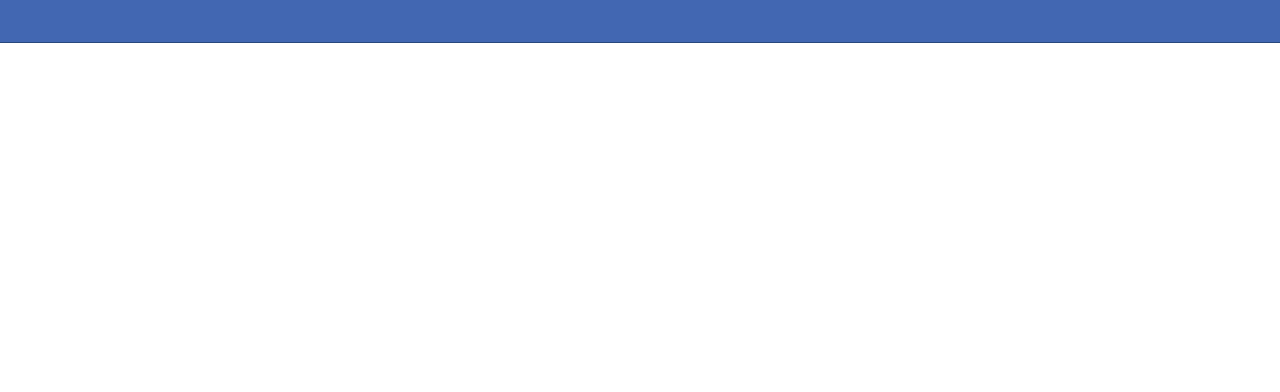
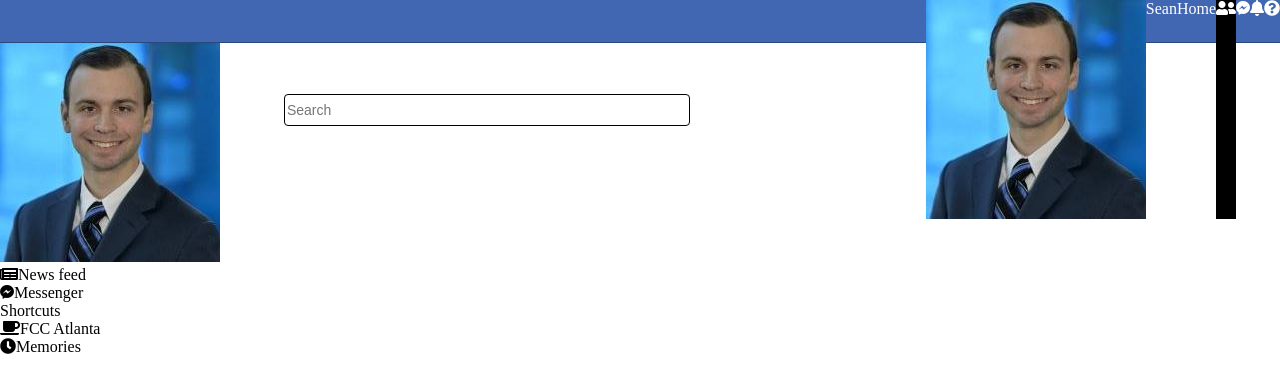
Before and after one commit to seanmcquaid/facebookclone, a plain HTML site: page index.html in a window 1280 px wide. Drawn offline with Linux system fonts and the light colour scheme.

Commit message:
worked on inputting actual contnet

```diff
--- a/index.html
+++ b/index.html
@@ -6,39 +6,42 @@
     <title>Facebook</title>
     <meta name="viewport" content="width=device-width, initial-scale=1">
     <link rel="stylesheet" type="text/css" media="screen" href="style.css" />
+    <link rel="stylesheet" href="https://use.fontawesome.com/releases/v5.5.0/css/all.css" integrity="sha384-B4dIYHKNBt8Bc12p+WXckhzcICo0wtJAoU8YZTY5qE0Id1GSseTk6S+L3BlXeVIU" crossorigin="anonymous">
 </head>
 <body>
-
-    <div class="top">
-        <div class="top-left">
-            <div class="logo"></div>
-            <div class="search-bar"></div>
-        </div>
-        <div class="top-right">
-            <div class="small-profile-pic"></div>
-            <div class="name"></div>
-            <div class="home"></div>
-            <div class="create"></div>
-            <div class="friend-request"></div>
-            <div class="message"></div>
-            <div class="notifications"></div>
-            <div class="question-mark"></div>
+    <div class="container">
+        <div class="top">
+            <div class="top-left">
+                <div class="logo"><i class="fab fa-facebook fa-2x"></i></div>
+                <div class="search-bar"><input type="text" placeholder="Search"></div>
+            </div>
+            <div class="top-right">
+                <div class="small-profile-pic"><img src="images/profilePic.jpg" alt="profilePic"></div>
+                <div class="name">Sean</div>
+                <div class="home">Home</div>
+                <div class="create"Create></div>
+                <div class="friend-request"><i class="fas fa-user-friends"></i></div>
+                <div class="message"><i class="fab fa-facebook-messenger"></i></div>
+                <div class="notifications"><i class="fas fa-bell"></i></div>
+                <div class="question-mark"><i class="fas fa-question-circle"></i></div>
+            </div>
         </div>
     </div>
 
     <div class="middle-left">
         <div class="page-options">
-            <div class="small-profile-pic"></div>
-            <div class="news-feed"></div>
-            <div class="messenger"></div>
+            <div class="small-profile-pic"><img src="images/profilePic.jpg" alt="profilePic"></div>
+            <div class="news-feed"><i class="fas fa-newspaper"></i>News feed</div>
+            <div class="messenger"><i class="fab fa-facebook-messenger"></i>Messenger</div>
             <div class="watch"></div>
             <div class="marketplace"></div>
         </div>
         <div class="shortcuts">
-            <div class="group"></div>
+            <div class="shortcutsHeader">Shortcuts</div>
+            <div class="group"><i class="fas fa-coffee"></i>FCC Atlanta</div>
         </div>
         <div class="explore">
-            <div class="memories"></div>
+            <div class="memories"><i class="fas fa-clock"></i>Memories</div>
         </div>
     </div>
 
--- a/style.css
+++ b/style.css
@@ -12,10 +12,34 @@ body {
     margin: 0 auto;
 }
 
+.container div{
+    display: flex;
+    flex-wrap: wrap;
+    flex-direction: row;
+}
+
 .top{
-    display: flex;
     background-color: #4267b2;
     border-bottom: 1px solid #29487d;
     color: #fff;
     height: 42px;
 }
+
+.top-left{
+    margin: auto;
+}
+
+.top-left div {
+    margin-left: 10px;
+}
+
+.search-bar input{
+    width: 400px;
+    font-size: 14px;
+    border-radius: 4px;
+    border: 1px solid black;
+}
+
+.friend-request {
+    background-color: black;
+}
```
Also changed, not shown: images/profilePic.jpg (added).
